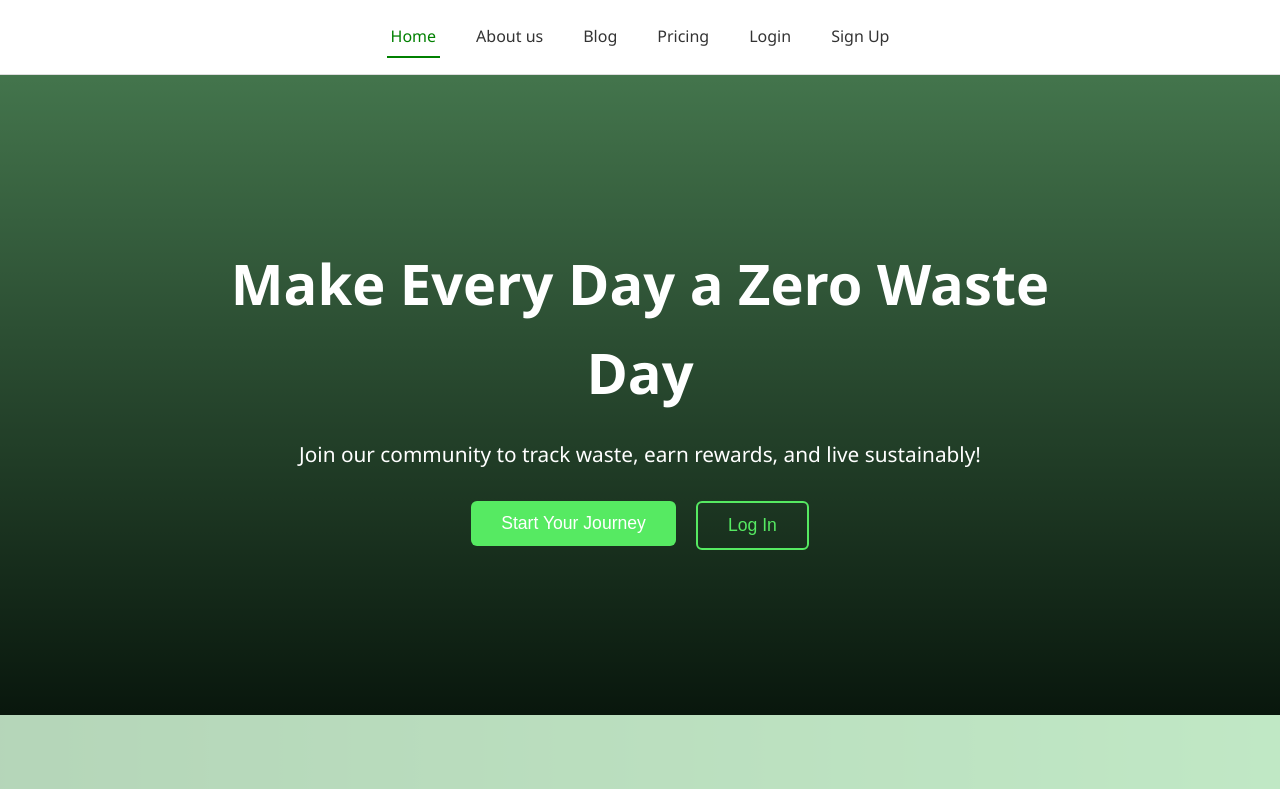
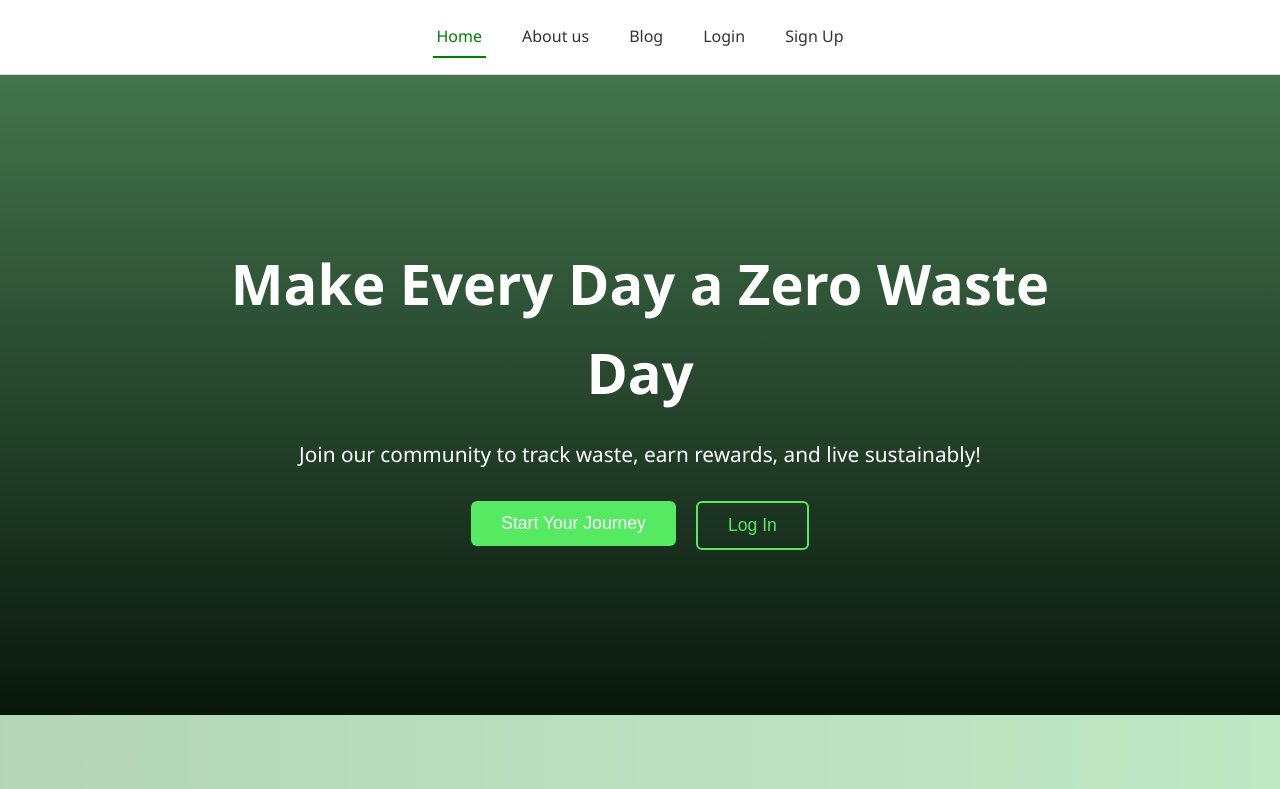
Before and after one commit to bounswe/bounswe2025group3, a React (Create React App) app in the folder practice-app/frontend-web/: page / in a window 1280 px wide. Shown: the top 789 px of the page. Built offline with nearby package versions, Linux system fonts and the light colour scheme.

Commit message:
Removed pricing links from every page, removed pricing page from the app

```diff
--- a/practice-app/frontend-web/src/App.js
+++ b/practice-app/frontend-web/src/App.js
@@ -8,13 +8,14 @@ import Dashboard from './components/dashboard/Dashboard'; // Assuming exists
 import Profile from './components/profile/Profile'; // Assuming exists
 import About from './components/aboutus/AboutUsPage';
 import Blog from './components/blog/BlogPage';
-import Pricing from './components/pricing/PricingPage';
 import Leaderboard from './components/leaderboard/LeaderboardPage'; // Assuming exists
 import Challanges from './components/challenges/ChallengesPage'; // Assuming exists
 import ForgotPasswordPage from './components/auth/ForgotPasswordPage';
 import ResetPasswordPage from './components/auth/ResetPasswordPage'; // Assuming exists
 import BlogPostPage from './components/blog/BlogPostPage';
 
+//import Pricing from './components/pricing/PricingPage';
+//<Route path="/pricing" element={<Pricing />} />
 
 const App = () => {
     return (
@@ -26,7 +27,6 @@ const App = () => {
                 <Route path="/waste" element={<WasteLog />} />
                 <Route path="/dashboard" element={<Dashboard />} />
                 <Route path="/profile" element={<Profile />} />
-                <Route path="/pricing" element={<Pricing />} />
                 <Route path="/leaderboard" element={<Leaderboard />} />
                 <Route path="/challenges" element={<Challanges />} />
                 <Route path="/forgot-password" element={<ForgotPasswordPage />} />
--- a/practice-app/frontend-web/src/components/aboutus/AboutUsPage.js
+++ b/practice-app/frontend-web/src/components/aboutus/AboutUsPage.js
@@ -48,9 +48,6 @@ const AboutUsPage = () => {
                         </li>
                         <li className="nav-item">
                             <NavLink to="/blog" className={({isActive}) => isActive ? "active-link-class" : ""}>Blog</NavLink>
-                        </li>
-                        <li className="nav-item">
-                            <NavLink to="/pricing" className={({isActive}) => isActive ? "active-link-class" : ""}>Pricing</NavLink>
                         </li>
                          <li className="nav-item">
                             <NavLink to="/login" className={({isActive}) => isActive ? "active-link-class" : ""}>Login</NavLink>
--- a/practice-app/frontend-web/src/components/auth/ForgotPasswordPage.js
+++ b/practice-app/frontend-web/src/components/auth/ForgotPasswordPage.js
@@ -51,7 +51,6 @@ const ForgotPasswordPage = () => {
                         <li className="nav-item"><Link to="/">Home</Link></li>
                         <li className="nav-item"><Link to="/about">About us</Link></li>
                         <li className="nav-item"><Link to="/blog">Blog</Link></li>
-                        <li className="nav-item"><Link to="/pricing">Pricing</Link></li>
                         <li className="nav-item"><Link to="/login">Login</Link></li>
                         <li className="nav-item"><Link to="/signup">Sign Up</Link></li>
                     </ul>
--- a/practice-app/frontend-web/src/components/auth/LoginPage.js
+++ b/practice-app/frontend-web/src/components/auth/LoginPage.js
@@ -61,9 +61,6 @@ const LoginPage = () => {
                         </li>
                         <li className="nav-item">
                             <Link to="/blog">Blog</Link>
-                        </li>
-                        <li className="nav-item">
-                            <Link to="/pricing">Pricing</Link>
                         </li>
                         <li className="nav-item active"> {/* Added 'active' class to Login */}
                             <Link to="/login">Login</Link>
--- a/practice-app/frontend-web/src/components/auth/SignupPage.js
+++ b/practice-app/frontend-web/src/components/auth/SignupPage.js
@@ -71,9 +71,6 @@ const SignupPage = () => {
             </li>
             <li className="nav-item">
               <Link to="/blog">Blog</Link>
-            </li>
-            <li className="nav-item">
-              <Link to="/pricing">Pricing</Link>
             </li>
             <li className="nav-item">
               <Link to="/login">Login</Link>
--- a/practice-app/frontend-web/src/components/blog/BlogPage.js
+++ b/practice-app/frontend-web/src/components/blog/BlogPage.js
@@ -50,9 +50,6 @@ const BlogPage = () => {
                         <li className="nav-item">
                             <NavLink to="/blog" className={({isActive}) => isActive ? "active-link-class" : ""}>Blog</NavLink>
                         </li>
-                        <li className="nav-item">
-                            <NavLink to="/pricing" className={({isActive}) => isActive ? "active-link-class" : ""}>Pricing</NavLink>
-                        </li>
                          <li className="nav-item">
                             <NavLink to="/login" className={({isActive}) => isActive ? "active-link-class" : ""}>Login</NavLink>
                         </li>
--- a/practice-app/frontend-web/src/components/blog/BlogPostPage.js
+++ b/practice-app/frontend-web/src/components/blog/BlogPostPage.js
@@ -138,7 +138,6 @@ const BlogPostPage = () => {
                             <li className="nav-item"><Link to="/">Home</Link></li>
                             <li className="nav-item"><Link to="/about">About us</Link></li>
                             <li className="nav-item"><Link to="/blog">Blog</Link></li>
-                            <li className="nav-item"><Link to="/pricing">Pricing</Link></li>
                             <li className="nav-item"><Link to="/login">Login</Link></li>
                             <li className="nav-item"><Link to="/signup">Sign Up</Link></li>
                         </ul>
@@ -168,7 +167,6 @@ const BlogPostPage = () => {
                         <li className="nav-item"><Link to="/">Home</Link></li>
                         <li className="nav-item"><Link to="/about">About us</Link></li>
                         <li className="nav-item"><Link to="/blog">Blog</Link></li> {/* Link back */}
-                        <li className="nav-item"><Link to="/pricing">Pricing</Link></li>
                         <li className="nav-item"><Link to="/login">Login</Link></li>
                         <li className="nav-item"><Link to="/signup">Sign Up</Link></li>
                     </ul>
--- a/practice-app/frontend-web/src/components/home/Home.js
+++ b/practice-app/frontend-web/src/components/home/Home.js
@@ -51,9 +51,6 @@ const Home = () => {
                         </li>
                         <li className="nav-item">
                             <Link to="/blog">Blog</Link>
-                        </li>
-                        <li className="nav-item">
-                            <Link to="/pricing">Pricing</Link>
                         </li>
                         <li className="nav-item">
                             <Link to="/login">Login</Link>
@@ -162,7 +159,7 @@ const Home = () => {
                         <li><Link to="/">Home</Link></li> {/* Updated to / */}
                         <li><Link to="/about">About Us</Link></li>
                         <li><Link to="/blog">Blog</Link></li>
-                        {/* You might want to add Pricing and Login here too for consistency */}
+                        {/* You might want to add Login here too for consistency */}
                     </ul>
                     <p>© 2025 Greener. All rights reserved.</p>
                 </div>
```
